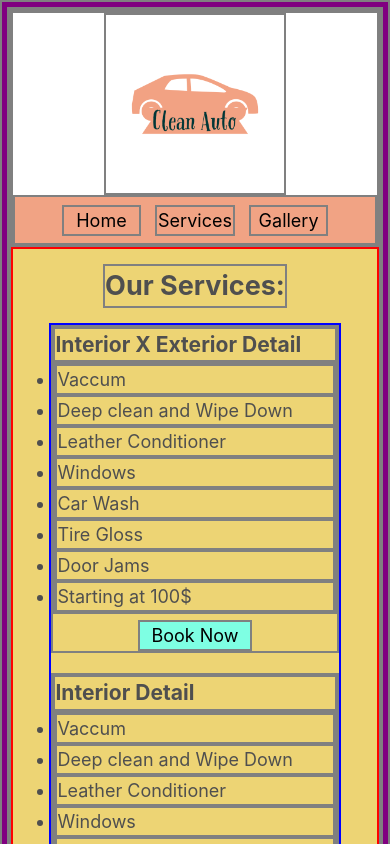
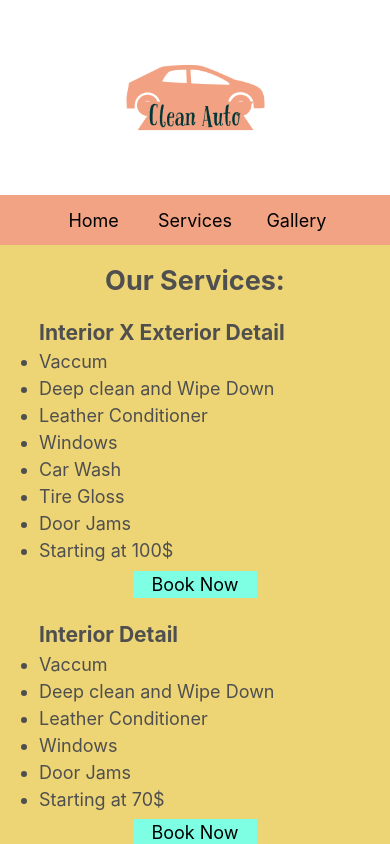
Before and after one commit to XavierTwitty/CleanAutoDetailing, a React (Create React App) app in the folder cleanauto/: page /services in a window 390 px wide. Shown: the top 844 px of the page. Built offline with nearby package versions, Linux system fonts and the light colour scheme.

Commit message:
removed borders

```diff
--- a/cleanauto/src/App.css
+++ b/cleanauto/src/App.css
@@ -3,7 +3,6 @@
   padding: 0;
   margin: 0;
   max-width: 100%;
-  border: 2px solid gray;
 }
 
 /* General Styles*/
@@ -117,7 +116,7 @@ body {
   display: flex;
   flex-direction: column;
   align-items: center;
-  border: 2px solid red;
+
   background-color: #edd474;
 }
 
@@ -126,7 +125,6 @@ body {
 }
 
 .services {
-  border: 2px solid blue;
   width: 50%;
   margin: 4%;
 }
@@ -176,19 +174,11 @@ body {
 }
 
 @media (max-width: 950px) {
-  body {
-    border: 5px solid orange;
-  }
-
   .links {
     width: 22%;
   }
   .links:hover {
     width: 24%;
-  }
-
-  .body-container {
-    border: 2px solid red;
   }
 
   .interior-exterior-pic img {
@@ -219,19 +209,11 @@ body {
 }
 
 @media (max-width: 800px) {
-  body {
-    border: 5px solid violet;
-  }
-
   .links {
     width: 22%;
   }
   .links:hover {
     width: 24%;
-  }
-
-  .body-container {
-    border: 2px solid red;
   }
 
   .interior-exterior-pic img {
@@ -262,19 +244,11 @@ body {
 }
 
 @media (max-width: 700px) {
-  body {
-    border: 5px solid darkgreen;
-  }
-
   .links {
     width: 22%;
   }
   .links:hover {
     width: 24%;
-  }
-
-  .body-container {
-    border: 2px solid red;
   }
 
   .interior-exterior-pic img {
@@ -310,19 +284,11 @@ body {
 }
 
 @media (max-width: 560px) {
-  body {
-    border: 5px solid teal;
-  }
-
   .links {
     width: 22%;
   }
   .links:hover {
     width: 24%;
-  }
-
-  .body-container {
-    border: 2px solid red;
   }
 
   .interior-exterior-pic img {
@@ -357,10 +323,6 @@ body {
 }
 
 @media (max-width: 460px) {
-  body {
-    border: 5px solid purple;
-  }
-
   .links {
     width: 22%;
   }
@@ -400,10 +362,6 @@ body {
 }
 
 @media (max-width: 360px) {
-  body {
-    border: 2px solid blue;
-  }
-
   .header-container {
     display: flex;
     flex-direction: column;
@@ -561,19 +519,11 @@ body {
 }
 
 @media (max-width: 310px) {
-  body {
-    border: 5px solid cornflowerblue;
-  }
-
   .links {
     width: 26%;
   }
   .links:hover {
     width: 27%;
-  }
-
-  .body-container {
-    border: 2px solid red;
   }
 
   .interior-exterior-pic img {
@@ -593,12 +543,10 @@ body {
   }
 
   .pos-absolute {
-    top: 50%;
-    left: 25%;
+    left: 23%;
   }
 
   .pos-abs {
-    top: 50%;
     left: 40%;
   }
 
```
